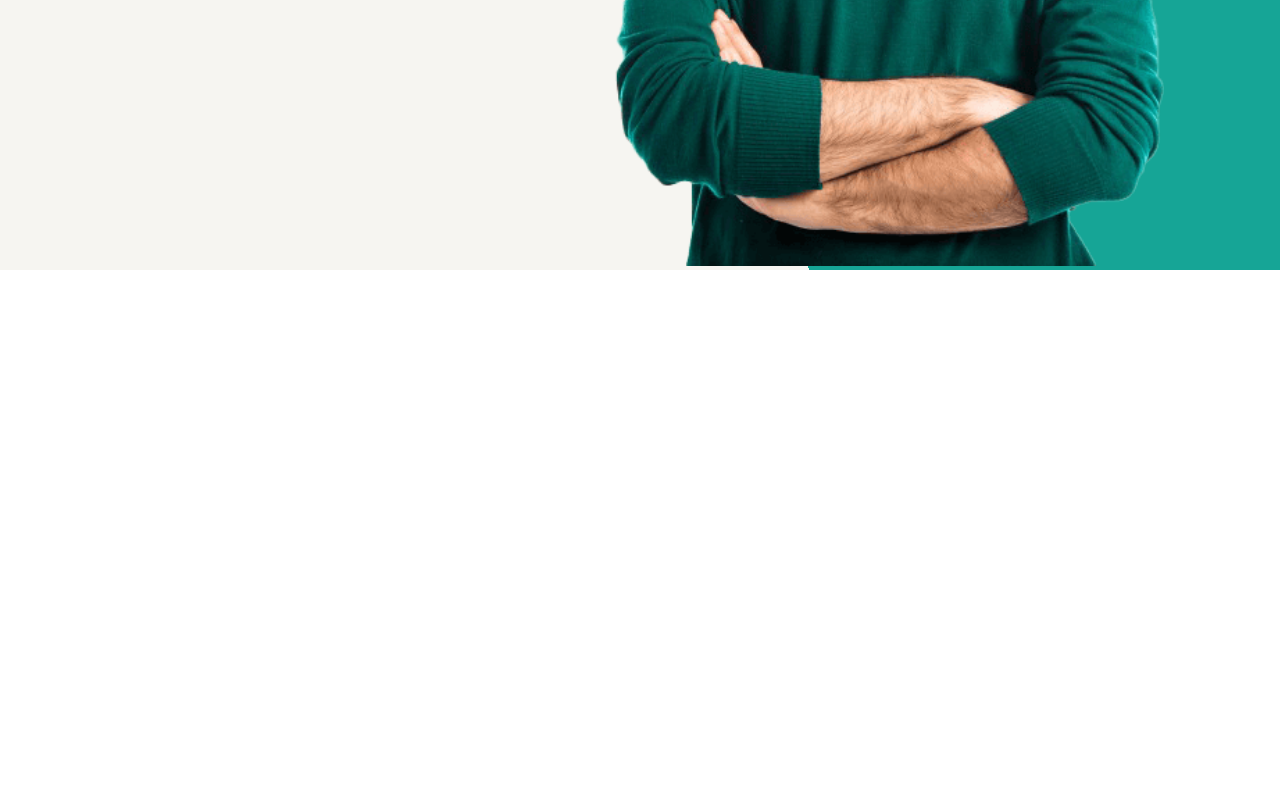
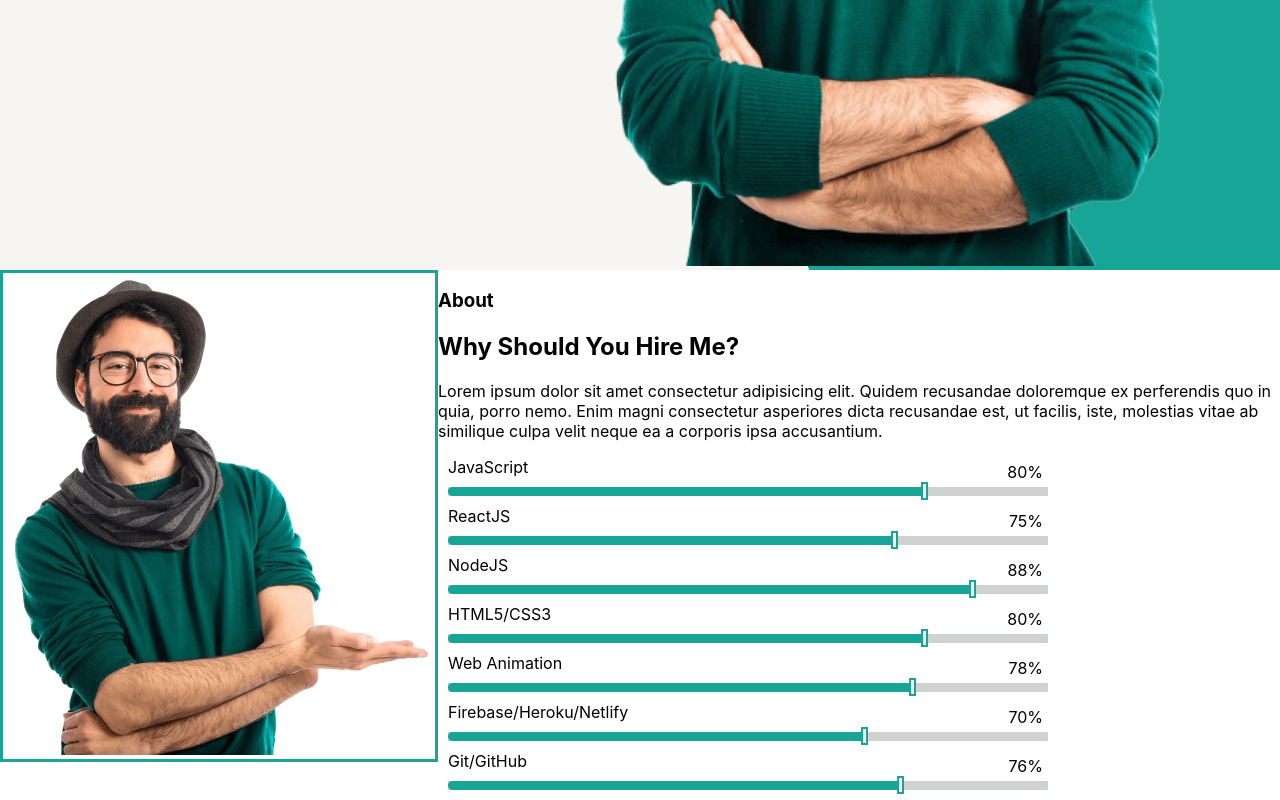
Before and after one commit to Sherlock-HolmesJM/portfolio, a React (Create React App) app: page / in a window 1280 px wide. Shown: the part 659-1459 px from the top of the page. Before the commit the page ends 929 px from the top, so only its background shows below. Built offline with nearby package versions, Linux system fonts and the light colour scheme.

Commit message:
updates...

```diff
--- a/package.json
+++ b/package.json
@@ -12,6 +12,7 @@
     "@types/react-dom": "^16.9.9",
     "@types/styled-components": "^5.1.4",
     "framer-motion": "^2.9.4",
+    "gsap": "^3.5.1",
     "react": "^17.0.1",
     "react-dom": "^17.0.1",
     "react-icons": "^3.11.0",
--- a/src/App.tsx
+++ b/src/App.tsx
@@ -2,7 +2,10 @@ import React, { useCallback, useState } from 'react';
 import { useViewportScroll } from 'framer-motion';
 import Header from './components/Header';
 import Home from './sections/Home';
+import About from './sections/About';
 import log from './logger';
+import gsap from 'gsap';
+import scrollTrigger from 'gsap/ScrollTrigger';
 import './App.css';
 // import Particles from './particles/particles.min.js';
 
@@ -44,6 +47,8 @@ function App() {
       <Header matches={matches} />
 
       <Home matches={matches} />
+
+      <About />
       {/* <canvas ref={canvas} className="background"></canvas> */}
     </div>
   );
--- /dev/null
+++ b/src/components/Range.tsx
@@ -0,0 +1,73 @@
+import React from 'react';
+import styled from 'styled-components';
+import { color1, color2, color3 } from '../config';
+
+interface Props {
+   id?: string,
+   className?: string,
+   value: number | string,
+   skill: string
+}
+
+function Range(props: Props) {
+   const { id, value, skill } = props
+
+   return (
+      <Container id={id}>
+         <Div>
+            {skill}
+         </Div>
+
+         <SkillbarContainer>
+            <Skillbar value={value}>
+               <SkillbarCap />
+            </Skillbar>
+            <SkillPercentage>{value}%</SkillPercentage>
+         </SkillbarContainer>
+      </Container>
+   )
+}
+
+const Container = styled.div`
+   width: 600px;
+   margin: 10px;
+   border-radius: 15px;
+`;
+
+const Div = styled.div`
+   margin: 0 0 10px 0;
+`;
+
+const SkillbarContainer = styled.div`
+   position: relative;
+   background: ${color2};
+   width: 600px;
+   height: 9px;
+`;
+
+const Skillbar = styled.div<{ value: string | number}>`
+   position: absolute;
+   top: 0;
+   height: 9px;
+   width: ${prop => prop.value}%;
+   background-color: ${color3};
+   border-radius: 15px;
+`;
+
+const SkillbarCap = styled.div`
+   position: absolute;
+   top: -50%;
+   right: 0;
+   height: 14px;
+   width: 3px;
+   background-color: ${color1};
+   border: 2px solid ${color3};
+`;
+
+const SkillPercentage = styled.span`
+   position: absolute;
+   top: -25px;
+   right: 5px;
+`;
+
+export default Range
--- a/src/config.ts
+++ b/src/config.ts
@@ -1,5 +1,5 @@
 export const color1 = '#ffffff';
-export const color2 = 'rgba(246,245,241,1)';
+export const color2 = '#cfd3ce';
 export const color3 = '#16a596';
 export const color4 = '#4c4c4c';
 export const color5 = '#333456';
--- a/src/sections/About.tsx
+++ b/src/sections/About.tsx
@@ -1,15 +1,42 @@
 import React from 'react';
 import styled from 'styled-components';
+import aboutHero from '../images/about_hero.png';
+import Range from '../components/Range';
+import { color3 } from '../config';
 
 interface Props {}
 
 function About(props: Props) {
-   const {} = props
+   // const {} = props
 
    return (
       <ABOUT>
          <Aside></Aside>
-         <Main></Main>
+
+         <Main>
+            <MainDiv>
+               <HeroFrame>
+                  <Hero src={aboutHero} alt="about_hero" />
+               </HeroFrame>
+            </MainDiv>
+
+            <MainDiv>
+                  <h3>About</h3>
+                  <h2>Why Should You Hire Me?</h2>
+                  <p>
+                     Lorem ipsum dolor sit amet consectetur adipisicing elit. Quidem recusandae doloremque ex perferendis quo in quia, porro nemo. Enim magni consectetur asperiores dicta recusandae est, ut facilis, iste, molestias vitae ab similique culpa velit neque ea a corporis ipsa accusantium.
+                  </p>
+
+                  <Range skill="JavaScript" value="80" />
+                  <Range skill="ReactJS" value="75" />
+                  <Range skill="NodeJS" value="88" />
+                  <Range skill="HTML5/CSS3" value="80" />
+                  <Range skill="Web Animation" value="78" />
+                  <Range skill="Firebase/Heroku/Netlify" value="70" />
+                  <Range skill="Git/GitHub" value="76" />
+            </MainDiv>
+         </Main>
+
          <Aside></Aside>
       </ABOUT>
    )
@@ -20,6 +47,18 @@ const ABOUT = styled.div`
 `;
 
 const Main = styled.main`
+   display: flex;
+`;
+
+const MainDiv = styled.div`
+
+`;
+
+const HeroFrame = styled.div`
+   border: 3px solid ${color3};
+`;
+
+const Hero = styled.img`
 
 `;
 
```
Also changed, not shown: src/images/about_hero.png (added), 1 other file (tests, documents, lock files or other folders).
